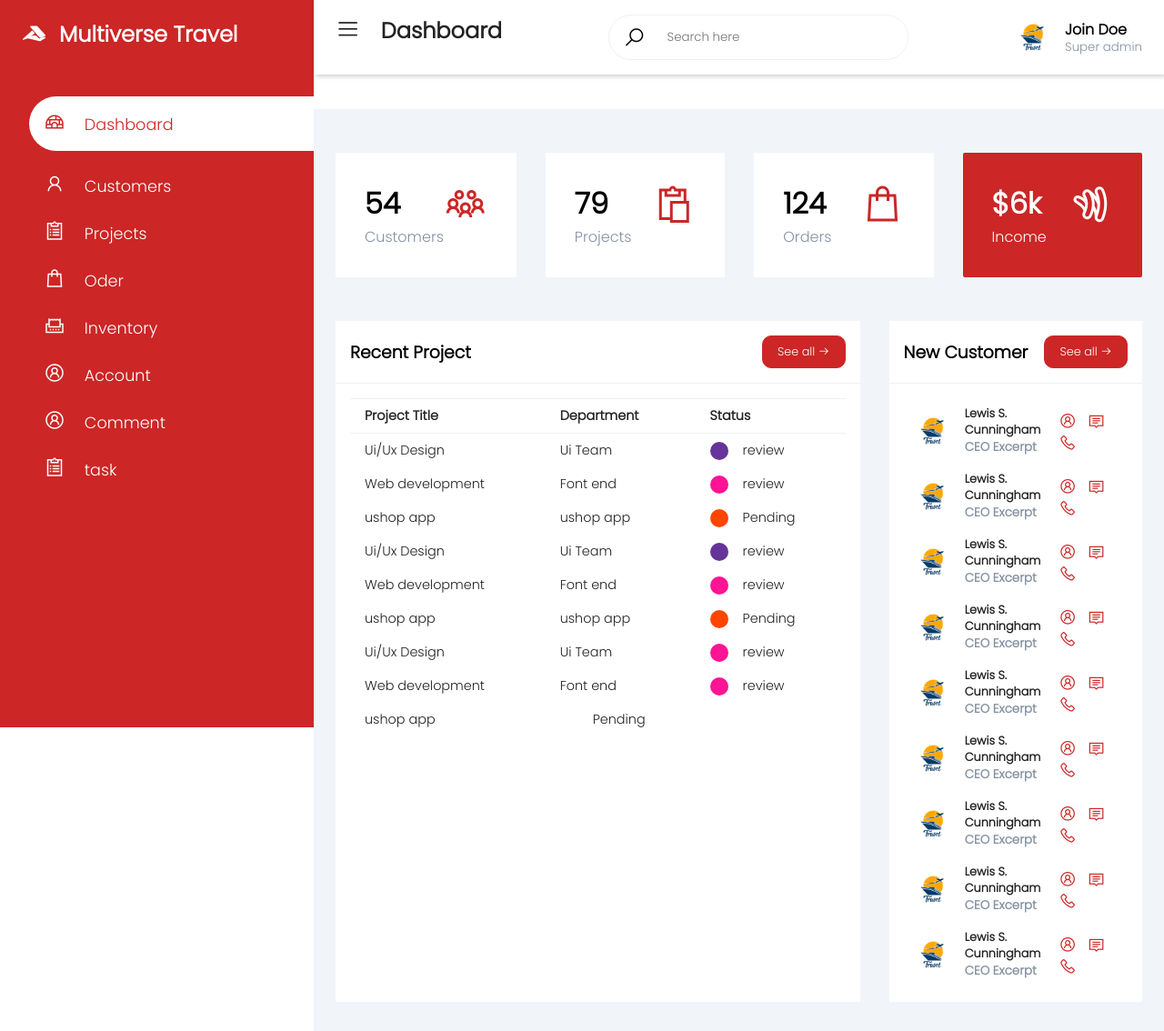
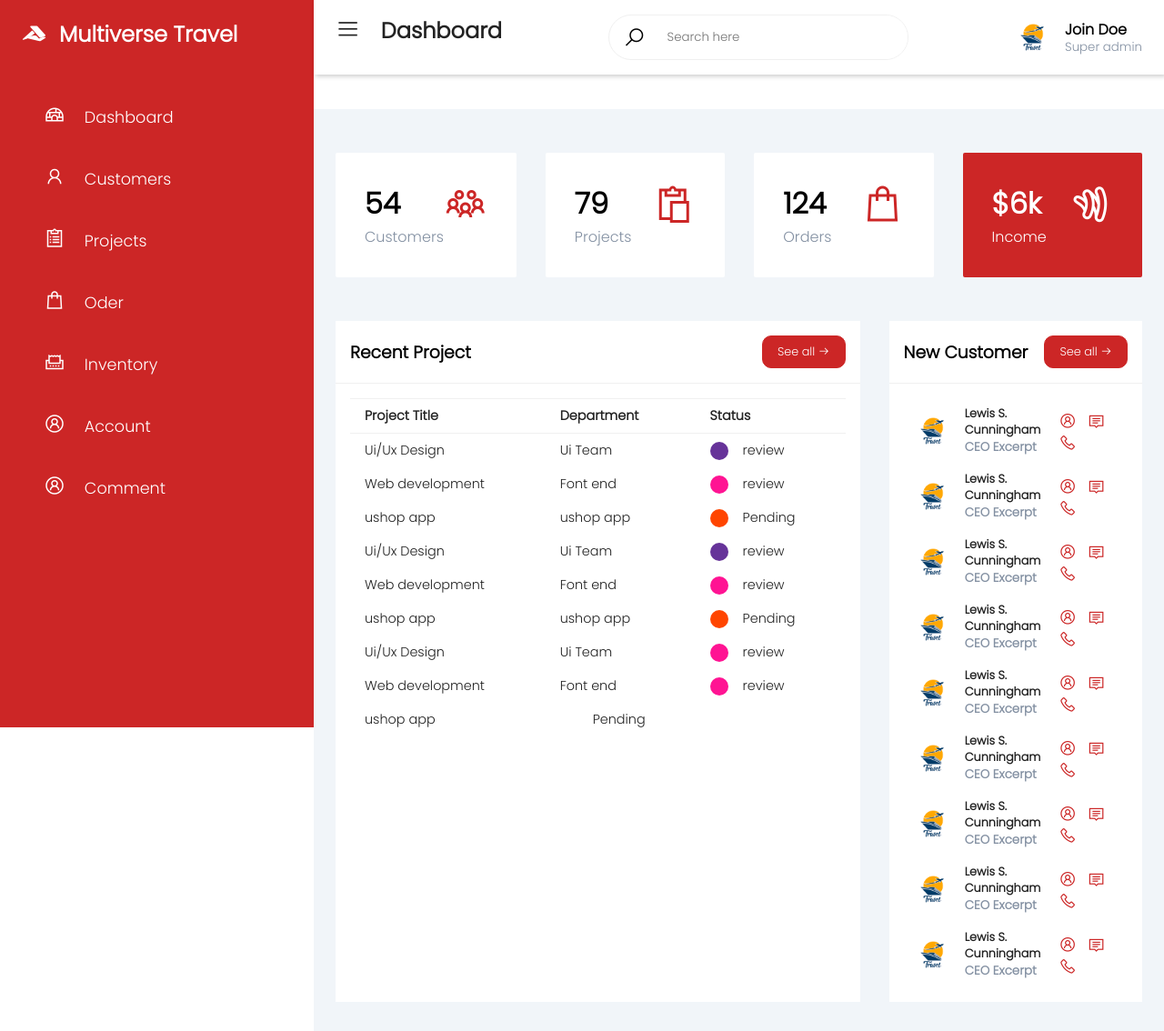
Before and after one commit to 01B10/DuAn1, a PHP site: page /admin/layout/adminPage in a window 1280 px wide. Shown: the whole page at 91% size. Run offline with PHP 8.4, Linux system fonts and the light colour scheme; data that the repository does not hold is empty; some libraries are stand-ins or nearby versions.

Commit message:
Update style

```diff
--- a/route.php
+++ b/route.php
@@ -1,6 +1,8 @@
 <?php
-    $route["Trang-Chu"] = "admin\\text";
-    $route["client"] = "client\\test";
-    $route["Post"] = "admin\\quanly\\post";
-    $route["Map"] = "client\\map";
+    // $route["Trang-Chu"] = "admin\\text";
+    $route["forgotpassword"] = "client\\form\\ForgotPass";
+    $route["Login"] = "client\\form\\Login";
+    $route["Register"] = "client\\form\\Register";
+    $route["admin"] = "admin\\layout\\adminPage";
+    $route["post"] = "admin\\quanly\\post";
 ?>
--- a/views/admin/assets/css/adminPage.css
+++ b/views/admin/assets/css/adminPage.css
@@ -1,9 +1,9 @@
-@import url('https://fonts.googleapis.com/css2?family=Montserrat:ital,wght@1,400;1,700&family=Poppins:wght@300&display=swap');
+@import url("https://fonts.googleapis.com/css2?family=Montserrat:ital,wght@1,400;1,700&family=Poppins:wght@300&display=swap");
 
 :root {
   --main-color: #cc2626;
-    --color-dark: #1D2231;
-    --text-grey: #8390A2;
+  --color-dark: #1d2231;
+  --text-grey: #8390a2;
 }
 
 * {
@@ -12,7 +12,7 @@
   box-sizing: border-box;
   list-style-type: none;
   text-decoration: none;
-    font-family: 'Poppins', sans-serif;
+  font-family: "Poppins", sans-serif;
 }
 
 .sidebar {
@@ -26,8 +26,8 @@
   transition: width 300ms;
 }
 
-
 .sidebar-brand {
+  /* min-width: 2rem; */
   height: 90px;
   padding-left: 1rem 0rem 1rem 2rem;
   color: #fff;
@@ -42,6 +42,17 @@
 
 .sidebar-menu {
   margin-top: 1rem;
+  overflow-y: scroll;
+  height: 480px;
+}
+
+.sidebar-menu::-webkit-scrollbar {
+  width: 7px;
+  background-color: #222;
+}
+
+.sidebar-menu::-webkit-scrollbar-thumb {
+  background-color: #f0f0f0;
 }
 
 .sidebar-menu li {
@@ -52,6 +63,8 @@
 
 .sidebar-menu a {
   padding-left: 1rem;
+  padding-top: 0.5rem;
+  padding-bottom: 0.5rem;
   display: block;
   color: #fff;
   font-size: 1.1rem;
@@ -59,28 +72,26 @@
 
 .sidebar-menu a.active {
   background: #fff;
-    padding-top: 1rem;
-    padding-bottom: 1rem;
   color: var(--main-color);
   border-radius: 30px 0 0 30px;
 }
 
-#nav-toggle:checked+.sidebar {
+#nav-toggle:checked + .sidebar {
   width: 70px;
 }
 
-#nav-toggle:checked+.sidebar .sidebar-brand h2 span:last-child,
-#nav-toggle:checked+.sidebar li a span:last-child {
+#nav-toggle:checked + .sidebar .sidebar-brand h2 span:last-child,
+#nav-toggle:checked + .sidebar li a span:last-child {
   display: none;
 }
 
-#nav-toggle:checked+.sidebar .sidebar-brand,
-#nav-toggle:checked+.sidebar li {
+#nav-toggle:checked + .sidebar .sidebar-brand,
+#nav-toggle:checked + .sidebar li {
   padding-left: 1rem;
   text-align: center;
 }
 
-#nav-toggle:checked+.sidebar li a {
+#nav-toggle:checked + .sidebar li a {
   padding-left: 0rem;
 }
 
@@ -94,15 +105,29 @@
   transition: margin-left 300ms;
 }
 
-#nav-toggle:checked~.main-content {
+#nav-toggle:checked ~ .main-content {
   margin-left: 70px;
 }
 
-#nav-toggle:checked~.main-content header {
+#nav-toggle:checked ~ .main-content header {
   width: calc(100% - 70px);
   left: 70px;
 }
 
+.dropdown {
+  overflow: hidden;
+  transition: height 0.5s ease;
+}
+
+.dropdown a {
+  display: block;
+  text-align: center;
+  border-radius: 30px 0 0 30px;
+}
+
+.dropdown a:hover {
+  background-color: lightcoral;
+}
 
 header {
   background: #fff;
@@ -148,7 +173,7 @@ header label span {
 
 .search-wrapper input {
   height: 100%;
-    padding: .5rem;
+  padding: 0.5rem;
   border: none;
   outline: none;
 }
@@ -191,7 +216,6 @@ main {
   border-radius: 2px;
 }
 
-
 .card-single div:last-child span {
   color: var(--main-color);
   font-size: 3rem;
@@ -220,7 +244,6 @@ main {
 
 .card {
   background: #fff;
-
 }
 
 .card-header,
@@ -239,8 +262,8 @@ main {
   background: var(--main-color);
   border-radius: 10px;
   color: #fff;
-    font-size: .8rem;
-    padding: .5rem 1rem;
+  font-size: 0.8rem;
+  padding: 0.5rem 1rem;
   border: 1px solid var(--main-color);
 }
 
@@ -260,7 +283,7 @@ thead td {
 td {
   color: #222;
   padding: 0.5rem 1rem;
-    font-size: .9rem;
+  font-size: 0.9rem;
 }
 
 td .status {
@@ -297,7 +320,7 @@ tr td:last-child {
   display: flex;
   justify-content: space-between;
   align-items: center;
-    padding: .5rem .7rem;
+  padding: 0.5rem 0.7rem;
 }
 
 .info {
@@ -311,7 +334,7 @@ tr td:last-child {
 }
 
 .info h4 {
-    font-size: .8rem;
+  font-size: 0.8rem;
   font-weight: 600;
   color: #222;
 }
@@ -324,12 +347,11 @@ tr td:last-child {
 .contact span {
   font-size: 1.2rem;
   display: inline-block;
-    margin-left: .5rem;
+  margin-left: 0.5rem;
   color: var(--main-color);
 }
 
-@media only screen and (max-width : 1200px) {
-
+@media only screen and (max-width: 1200px) {
   .sidebar:hover {
     width: 345px;
   }
@@ -345,7 +367,7 @@ tr td:last-child {
     text-align: right;
   }
 
-    #nav-toggle:checked+.sidebar li a {
+  #nav-toggle:checked + .sidebar li a {
     padding-left: 0rem;
   }
 
@@ -367,25 +389,24 @@ tr td:last-child {
     width: calc(100% - 70px);
     left: 70px;
   }
-
 }
 
-@media only screen and (max-width:960px){
-    .cards{
-        grid-template-columns: repeat(3,1fr);
+@media only screen and (max-width: 960px) {
+  .cards {
+    grid-template-columns: repeat(3, 1fr);
   }
-    .recent-grid{
+  .recent-grid {
     grid-template-columns: 60% 40%;
   }
 
-    .sidebar{
+  .sidebar {
     left: -100% !important;
   }
-    header h2{
+  header h2 {
     display: flex;
     align-items: center;
   }
-    header h2 label{
+  header h2 label {
     display: inline-block;
     /* text-align: center; */
     /* justify-content: center;
@@ -401,40 +422,40 @@ tr td:last-child {
     align-items: center;
     justify-content: center !important;
   }
-    header h2 span{
+  header h2 span {
     text-align: center;
     padding-right: 0rem;
   }
 
-    .main-content{
+  .main-content {
     width: 100%;
     margin-left: 0rem;
   }
-    header{
+  header {
     width: 100% !important;
     left: 0 !important;
   }
 }
 
-@media only screen and (max-width:768px){
-    .cards{
-        grid-template-columns: repeat(2,1fr);
+@media only screen and (max-width: 768px) {
+  .cards {
+    grid-template-columns: repeat(2, 1fr);
   }
-    .recent-grid{
+  .recent-grid {
     grid-template-columns: 500%;
   }
-    .search-wrapper{
+  .search-wrapper {
     display: none;
   }
 
-    .sidebar{
+  .sidebar {
     left: -100% !important;
   }
-    header h2{
+  header h2 {
     display: flex;
     align-items: center;
   }
-    header h2 label{
+  header h2 label {
     display: inline-block;
     /* text-align: center; */
     /* justify-content: center;
@@ -450,35 +471,35 @@ tr td:last-child {
     align-items: center;
     justify-content: center !important;
   }
-    header h2 span{
+  header h2 span {
     text-align: center;
     padding-right: 0rem;
   }
-    header h2{
-        font-size: .8rem;
+  header h2 {
+    font-size: 0.8rem;
   }
-    .main-content{
+  .main-content {
     width: 100%;
     margin-left: 0rem;
   }
-    header{
+  header {
     width: 100% !important;
     left: 0 !important;
   }
-    #nav-toggle:checked + .sidebar{
+  #nav-toggle:checked + .sidebar {
     left: 0 !important;
     z-index: 100;
     width: 345px;
   }
 }
-@media only screen and (max-width:560px){
-    .cards{
+@media only screen and (max-width: 560px) {
+  .cards {
     grid-template-columns: 100%;
   }
-    .recent-grid{
+  .recent-grid {
     grid-template-columns: 100%;
   }
-    .search-wrapper{
+  .search-wrapper {
     display: none;
   }
 }
--- a/views/admin/layout/adminPage.php
+++ b/views/admin/layout/adminPage.php
@@ -7,9 +7,9 @@
     <meta http-equiv="X-UA-Compatible" content="IE=edge">
     <meta name="viewport" content="width=device-width, initial-scale=1.0">
     <title>Admin</title>
-    <link rel="stylesheet" href="../css/adminPage.css">
-    <link rel="stylesheet"
-        href="https://maxst.icons8.com/vue-static/landings/line-awesome/line-awesome/1.3.0/css/line-awesome.min.css">
+    <link rel="stylesheet" href="<?php echo _WEB_ROOT_."/views/admin/assets/css/adminPage.css"?>">
+    <script src="https://kit.fontawesome.com/5dd6f63e97.js" crossorigin="anonymous"></script>
+    <link rel="stylesheet" href="https://maxst.icons8.com/vue-static/landings/line-awesome/line-awesome/1.3.0/css/line-awesome.min.css">
 </head>
 
 <body>
@@ -21,35 +21,40 @@
         <div class="sidebar-menu">
             <ul>
                 <li>
-                    <a href="" class="active"><span class="las la-igloo"></span>
+                    <a href="#"><span class="las la-igloo"></span>
                         <span>Dashboard</span></a>
                 </li>
                 <li>
-                    <a href=""><span class="las la-user"></span>
+                    <a href="#" class="drop"><span class="las la-user"></span>
                         <span>Customers</span></a>
+                    <div class="dropdown">
+                        <a href="#1">1</a>
+                        <a href="#2">2</a>
+                        <a href="#3">3</a>
+                    </div>
                 </li>
                 <li>
-                    <a href=""><span class="las la-clipboard-list"></span>
+                    <a href="#5"><span class="las la-clipboard-list"></span>
                         <span>Projects</span></a>
                 </li>
                 <li>
-                    <a href=""><span class="las la-shopping-bag"></span>
+                    <a href="#6"><span class="las la-shopping-bag"></span>
                         <span>Oder</span></a>
                 </li>
                 <li>
-                    <a href=""><span class="las la-receipt"></span>
+                    <a href="#"><span class="las la-receipt"></span>
                         <span>Inventory</span></a>
                 </li>
                 <li>
-                    <a href=""><span class="las la-user-circle"></span>
+                    <a href="#"><span class="las la-user-circle"></span>
                         <span>Account</span></a>
                 </li>
                 <li>
-                    <a href=""><span class="las la-user-circle"></span>
+                    <a href="#"><span class="las la-user-circle"></span>
                         <span>Comment</span></a>
                 </li>
                 <li>
-                    <a href=""><span class="las la-clipboard-list"></span>
+                    <a href="#"><span class="las la-clipboard-list"></span>
                         <span>task</span></a>
                 </li>
             </ul>
@@ -357,5 +362,29 @@
         </main>
     </div>
 </body>
-
+<script>
+    var slider = document.querySelectorAll(".sidebar-menu li > a");
+    var drop = document.querySelector(".drop");
+    var dropdown = document.querySelector(".dropdown");
+    dropdown.style.height = "0px";
+    drop.addEventListener("click",()=>{
+        if(dropdown.style.height == "0px"){
+            dropdown.style.height = "130px";
+        }else{
+            dropdown.style.height = "0px";
+        }
+    });
+    for(let i = 0; i < slider.length; i++){
+        slider[i].addEventListener("click",(e)=>{
+            e.preventDefault();
+            for(let k = 0; k < i; k++){
+                slider[k].classList.remove("active");
+            }
+            for(let k = i+1; k < slider.length; k++){
+                slider[k].classList.remove("active");
+            }
+            slider[i].classList.add("active");
+        });
+    }
+</script>
 </html>
--- a/views/client/form/ForgotPass.php
+++ b/views/client/form/ForgotPass.php
@@ -6,7 +6,7 @@
     <meta http-equiv="X-UA-Compatible" content="IE=edge">
     <meta name="viewport" content="width=device-width, initial-scale=1.0">
     <title>Document</title>
-    <link rel="stylesheet" href="../Css/login.css">
+    <link rel="stylesheet" href="<?php echo _WEB_ROOT_."/views/client/assets/css/login.css"?>">
     <!-- <script src="https://kit.fontawesome.com/e123c1a84c.js" crossorigin="anonymous"></script> -->
     <link rel="stylesheet" href="https://cdnjs.cloudflare.com/ajax/libs/font-awesome/5.15.3/css/all.min.css" />
 </head>
--- a/views/client/form/Login.php
+++ b/views/client/form/Login.php
@@ -6,7 +6,7 @@
     <meta http-equiv="X-UA-Compatible" content="IE=edge">
     <meta name="viewport" content="width=device-width, initial-scale=1.0">
     <title>Document</title>
-    <link rel="stylesheet" href="../css/login.css">
+    <link rel="stylesheet" href="<?php echo _WEB_ROOT_."/views/client/assets/css/login.css"?>">
     <!-- <script src="https://kit.fontawesome.com/e123c1a84c.js" crossorigin="anonymous"></script> -->
     <link rel="stylesheet" href="https://cdnjs.cloudflare.com/ajax/libs/font-awesome/5.15.3/css/all.min.css" />
 </head>
@@ -26,7 +26,7 @@
                 <span class="show-btn"><i class="fas fa-eye"></i></span>
             </div>
             <div class="forgot">
-                <a href="./ForgotPass.php">Forgot password?</a>
+                <a href="forgotpassword">Forgot password?</a>
             </div>
             <div class="button">
                 <button style="--clr:#1e9bff">
--- a/views/client/form/Register.php
+++ b/views/client/form/Register.php
@@ -6,7 +6,7 @@
     <meta http-equiv="X-UA-Compatible" content="IE=edge">
     <meta name="viewport" content="width=device-width, initial-scale=1.0">
     <title>Document</title>
-    <link rel="stylesheet" href="../css/register.css">
+    <link rel="stylesheet" href="<?php echo _WEB_ROOT_."/views/client/assets/css/register.css"?>">
     <!-- <script src="https://kit.fontawesome.com/e123c1a84c.js" crossorigin="anonymous"></script> -->
     <link rel="stylesheet" href="https://cdnjs.cloudflare.com/ajax/libs/font-awesome/5.15.3/css/all.min.css" />
 </head>
--- a/views/client/form/taikhoan.php
+++ b/views/client/form/taikhoan.php
@@ -6,7 +6,7 @@
     <meta http-equiv="X-UA-Compatible" content="IE=edge">
     <meta name="viewport" content="width=device-width, initial-scale=1.0">
     <title>Document</title>
-    <link rel="stylesheet" href="../Css/taikhoan.css">
+    <link rel="stylesheet" href="<?php echo _WEB_ROOT_."/views/client/assets/css/taikhoan.css"?>">
     <script src="https://kit.fontawesome.com/e123c1a84c.js" crossorigin="anonymous"></script>
 </head>
 
```
Also changed, not shown: views/admin/quanly/post.php (+9 -3 lines), views/admin/assets/js/summernote.js, views/admin/img/47251_laptop_lenovo_v15_g2_itl_82kb00qrvn_h2.jpg (added), views/admin/img/5a5c4d0672bbcff3eead86aa91e4f962.jpg (added), views/admin/img/AZZ05294-DELL-INSPIRON-5515-LAPTOPTCC-600x338.jpg (added), views/admin/img/image-removebg-preview-20.png (added). Lines whose indentation alone changed are shown as unchanged.
